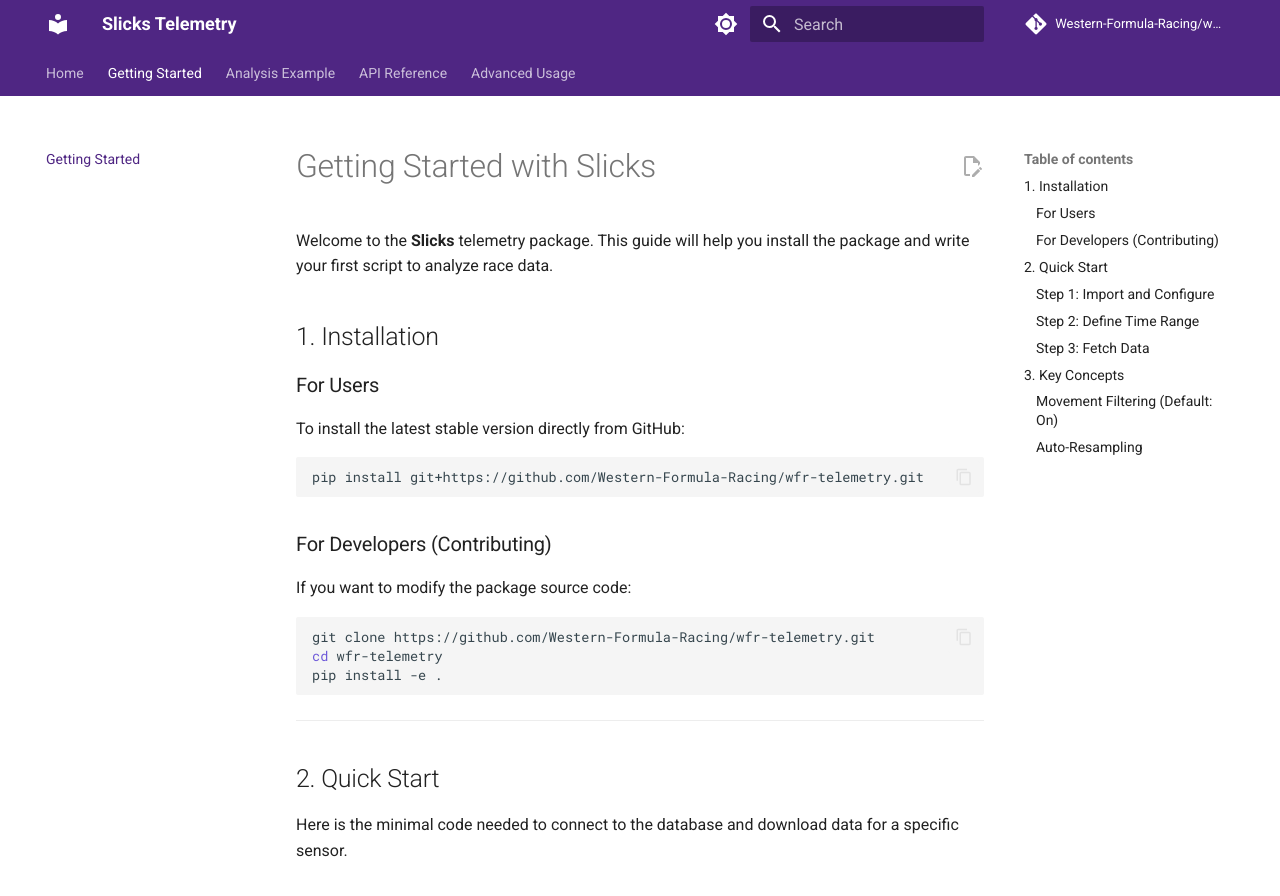
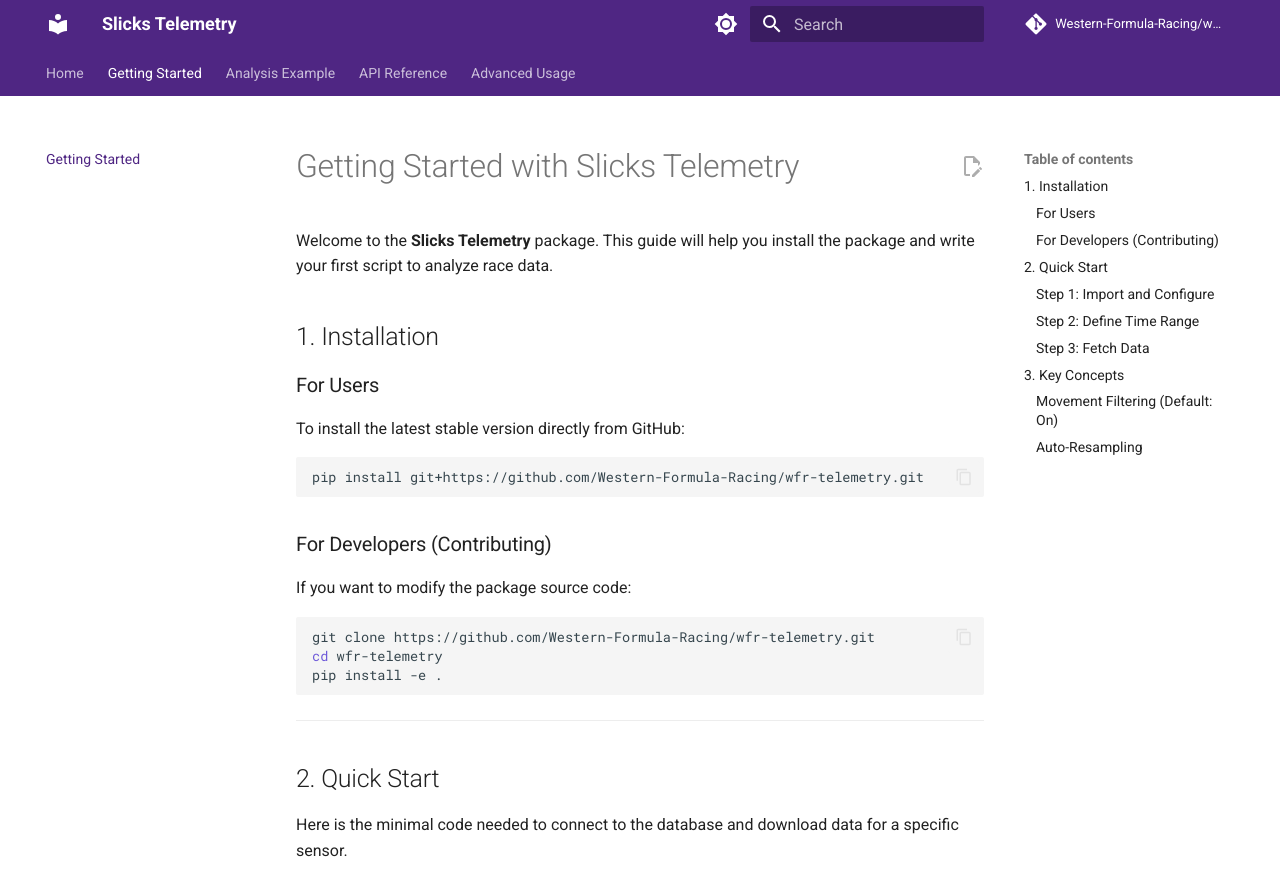
Before and after one commit to Western-Formula-Racing/wfr-telemetry, an MkDocs documentation site: the page built from docs/getting_started.md, in a window 1280 px wide and 900 px high. Shown: the top 896 px of the window. Built offline with MkDocs 1.6.1 and Material for MkDocs 9.7.7, drawn with Linux system fonts in a browser that asks for light colours; comment, search, counter and statistics services are not loaded.

Commit message:
v0.1.1 release

```diff
--- a/docs/getting_started.md
+++ b/docs/getting_started.md
@@ -1,6 +1,6 @@
-# Getting Started with Slicks
+# Getting Started with Slicks Telemetry
 
-Welcome to the **Slicks** telemetry package. This guide will help you install the package and write your first script to analyze race data.
+Welcome to the **Slicks Telemetry** package. This guide will help you install the package and write your first script to analyze race data.
 
 ## 1. Installation
 
```
Also changed, not shown: README.md (+5 -2 lines), docs/example_analysis.md (+1 -1 lines), docs/index.md (+1 -1 lines), pyproject.toml (+4 -3 lines), 2 other files.
